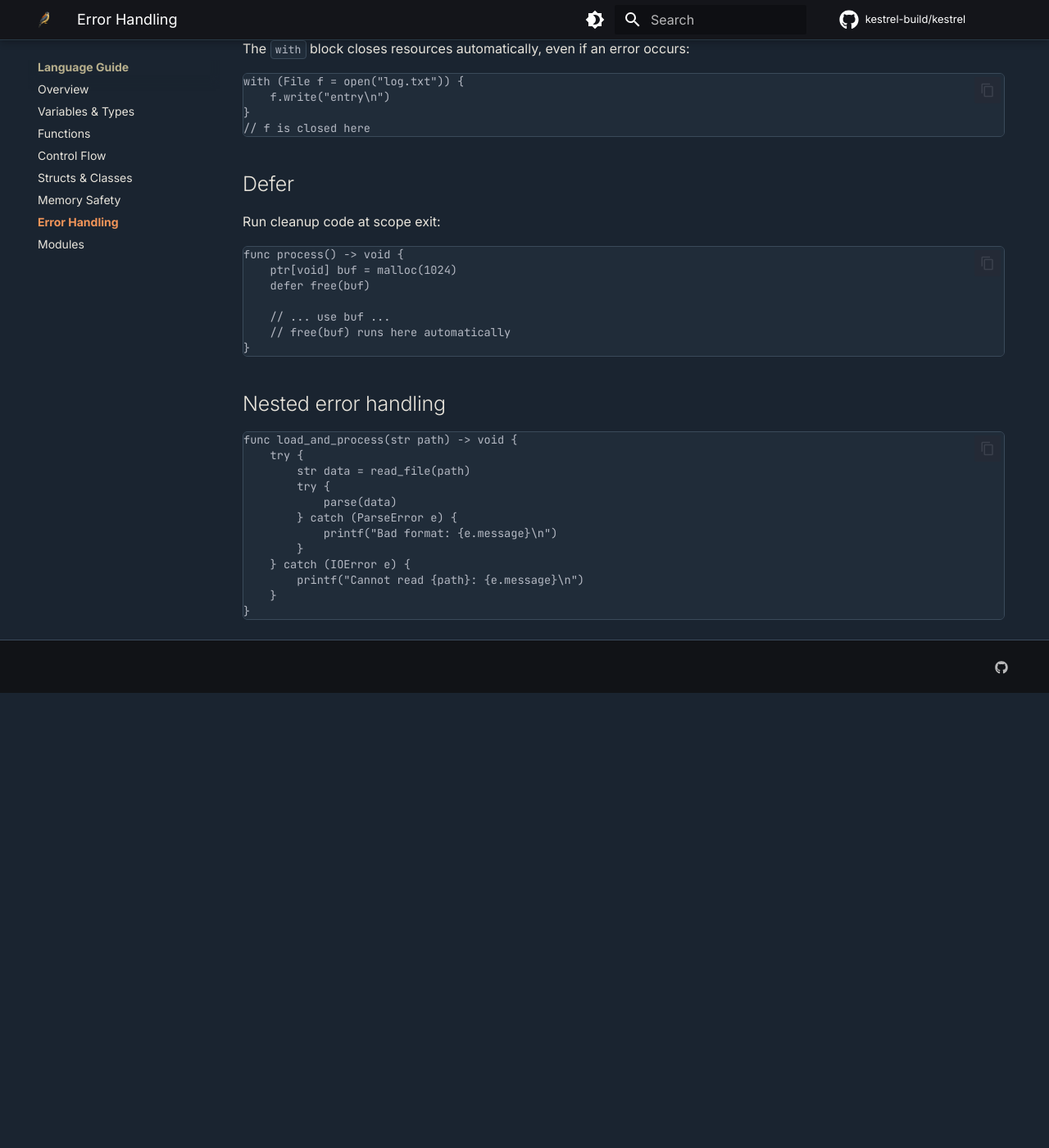
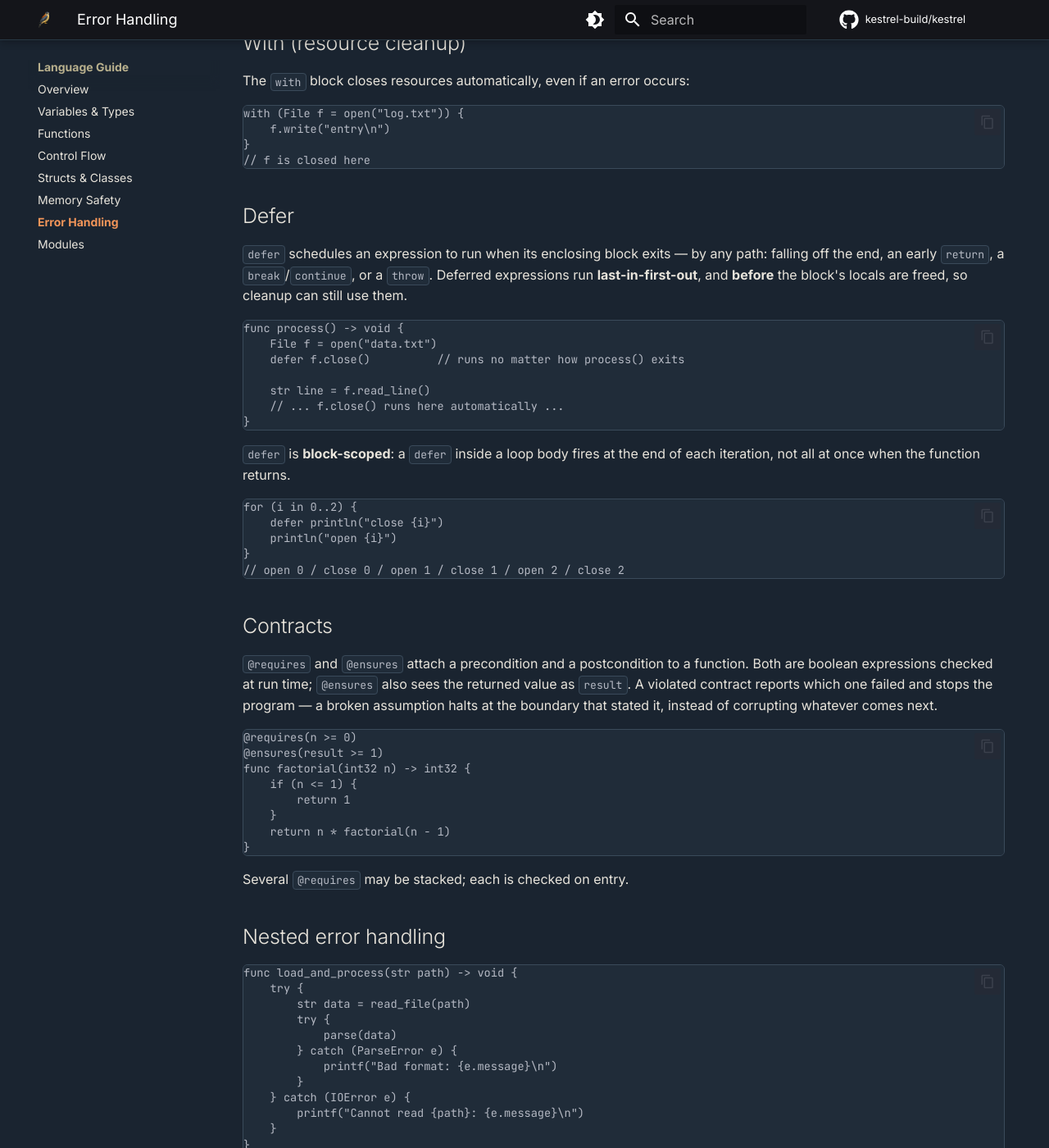
Before and after one commit to kestrel-build/kestrel-build.github.io, an MkDocs documentation site: the page built from docs/language-guide/error-handling.md, in a window 1280 px wide and 1400 px high, scrolled down 872 px. Shown: the whole window at 82% size. Built offline with MkDocs 1.6.1 and Material for MkDocs 9.7.7, drawn with Linux system fonts in a browser that asks for light colours; comment, search, counter and statistics services are not loaded; before the commit the page ends 1717 px from its top, so only the background shows below that.

Commit message:
docs: module visibility, contracts, block-scoped defer, tooling page
Document pub/private cross-module visibility (modules guide), @requires/@ensures
contracts and block-scoped defer semantics (error-handling guide), and add a new
Tooling reference page covering kestrel fmt / lint / doc / test.

````diff
--- a/docs/language-guide/error-handling.md
+++ b/docs/language-guide/error-handling.md
@@ -30,17 +30,52 @@ with (File f = open("log.txt")) {
 
 ## Defer
 
-Run cleanup code at scope exit:
+`defer` schedules an expression to run when its enclosing block exits — by any
+path: falling off the end, an early `return`, a `break`/`continue`, or a `throw`.
+Deferred expressions run **last-in-first-out**, and **before** the block's locals
+are freed, so cleanup can still use them.
 
 ```kestrel
 func process() -> void {
-    ptr[void] buf = malloc(1024)
-    defer free(buf)
+    File f = open("data.txt")
+    defer f.close()          // runs no matter how process() exits
 
-    // ... use buf ...
-    // free(buf) runs here automatically
+    str line = f.read_line()
+    // ... f.close() runs here automatically ...
 }
 ```
+
+`defer` is **block-scoped**: a `defer` inside a loop body fires at the end of
+each iteration, not all at once when the function returns.
+
+```kestrel
+for (i in 0..2) {
+    defer println("close {i}")
+    println("open {i}")
+}
+// open 0 / close 0 / open 1 / close 1 / open 2 / close 2
+```
+
+## Contracts
+
+`@requires` and `@ensures` attach a precondition and a postcondition to a
+function. Both are boolean expressions checked at run time; `@ensures` also sees
+the returned value as `result`. A violated contract reports which one failed and
+stops the program — a broken assumption halts at the boundary that stated it,
+instead of corrupting whatever comes next.
+
+```kestrel
+@requires(n >= 0)
+@ensures(result >= 1)
+func factorial(int32 n) -> int32 {
+    if (n <= 1) {
+        return 1
+    }
+    return n * factorial(n - 1)
+}
+```
+
+Several `@requires` may be stacked; each is checked on entry.
 
 ## Nested error handling
 
--- a/mkdocs.yml
+++ b/mkdocs.yml
@@ -61,6 +61,7 @@ nav:
   - Reference:
     - Cheatsheet: reference/cheatsheet.md
     - Type System: reference/type-system.md
+    - Tooling: reference/tooling.md
     - Standard Library: reference/stdlib.md
   - Blog:
     - blog/index.md
````
Also changed, not shown: docs/language-guide/modules.md (+33 -0 lines), docs/reference/tooling.md (added, +76 -0 lines).
